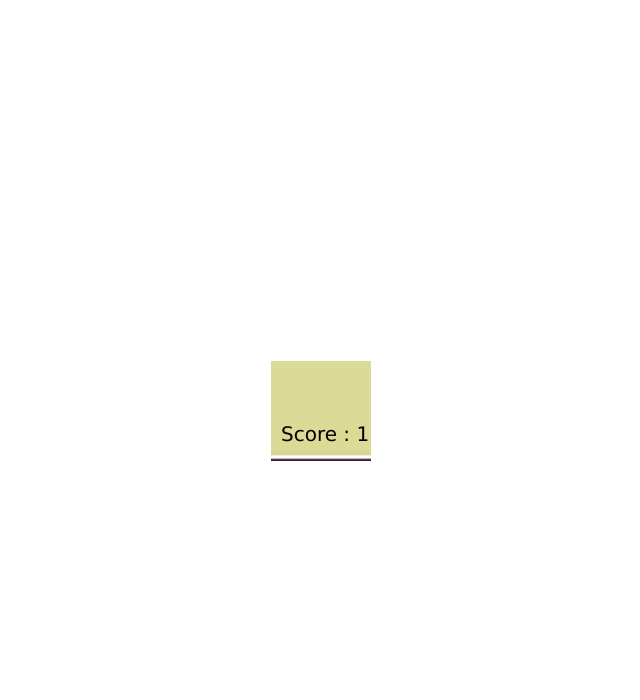
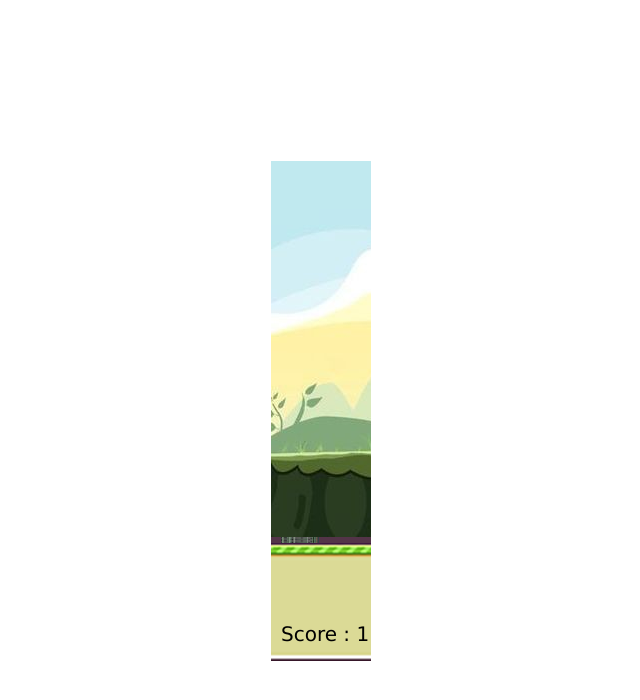
Before and after one commit to enoughkaran/flapgame, a plain HTML site: page index.html in a window 1280 px wide. Shown: the part 90-790 px from the top of the page, without its empty margins (319-959 px from the left). Drawn offline with Linux system fonts and the light colour scheme.

Commit message:
Update index.html

```diff
--- a/index.html
+++ b/index.html
@@ -10,7 +10,7 @@
   <body>
     <h3>Enough Game</h3>
     <div class="random">
-      <canvas id="canvas" width="100%" height="100%"></canvas>
+      <canvas id="canvas" width="100%" height="500px"></canvas>
     </div>
     <script src="flappyBird.js"></script>
   </body>
```
